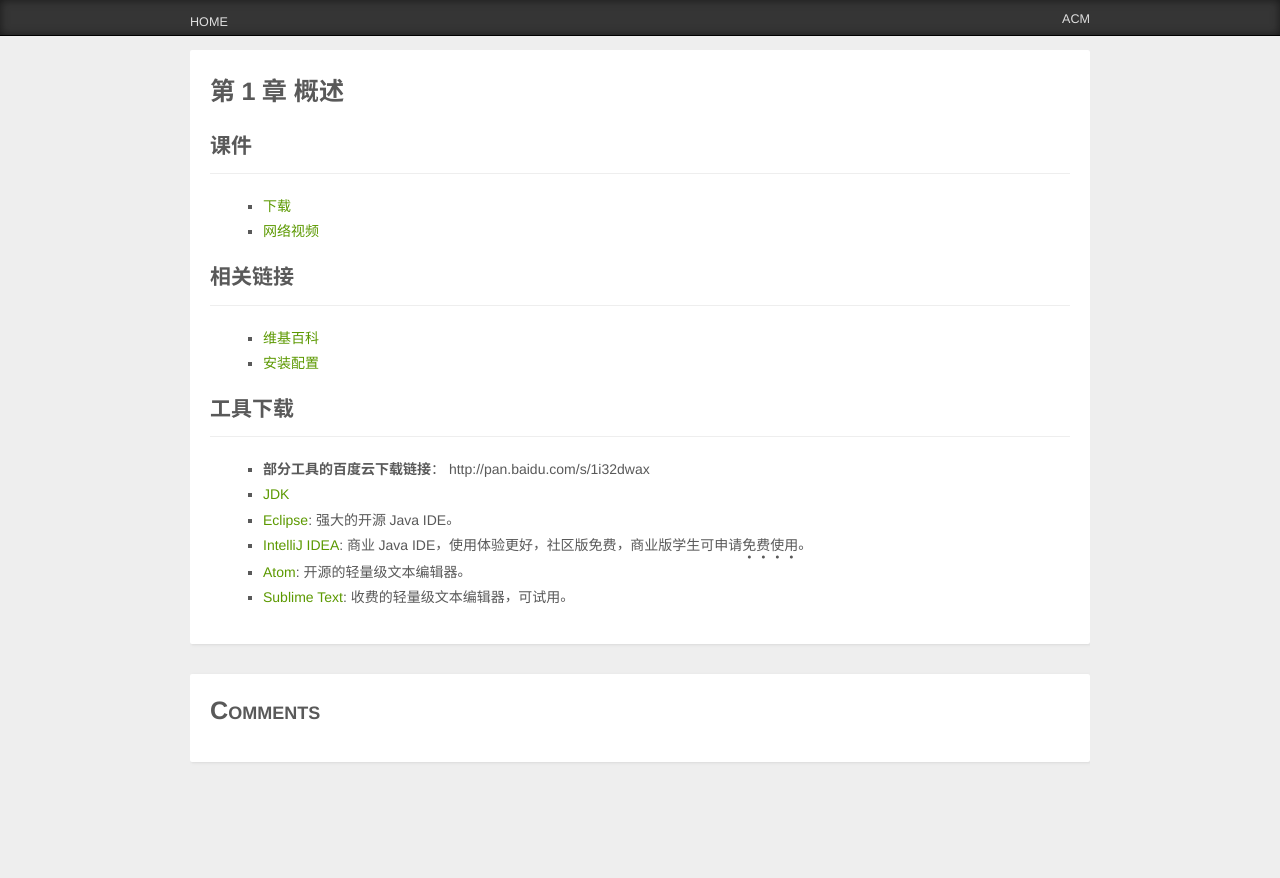
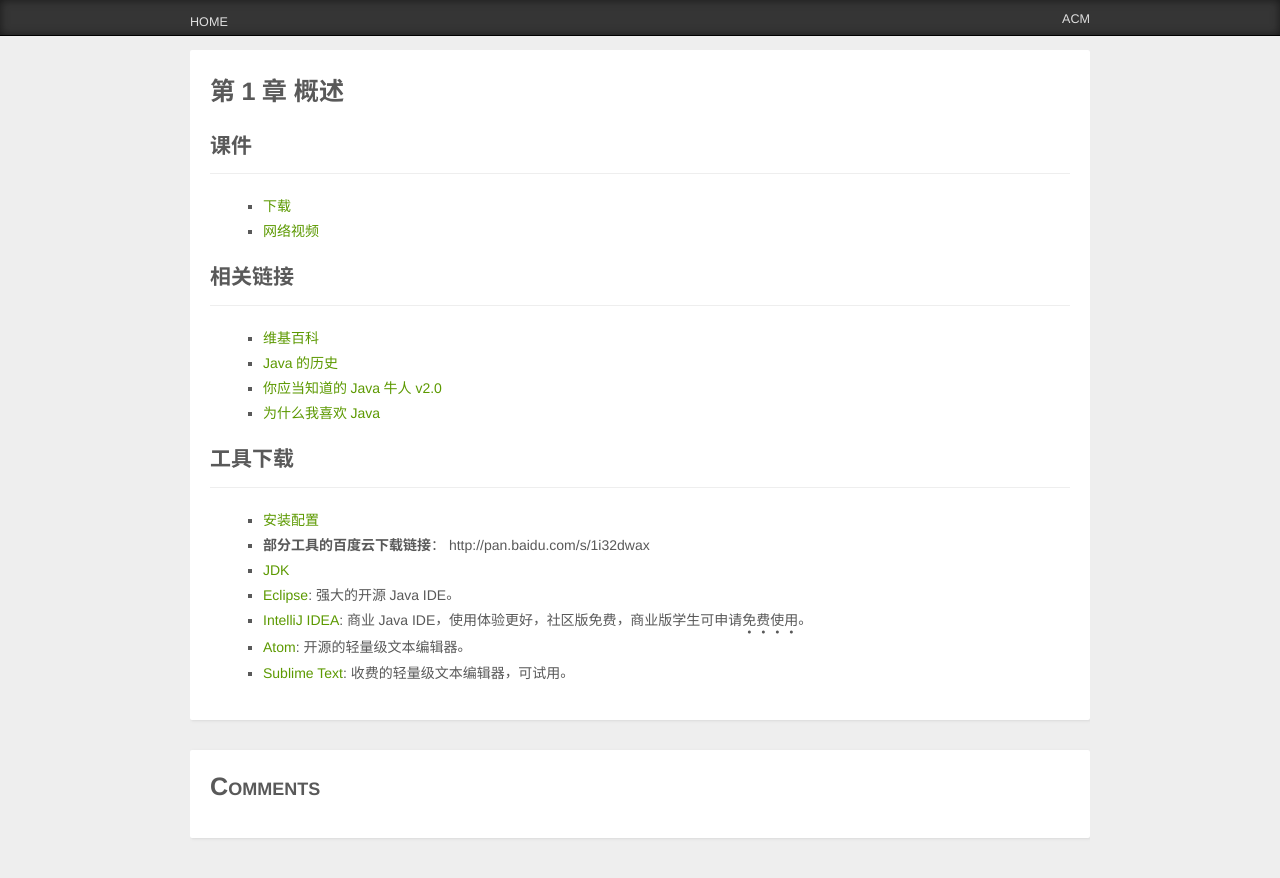
Before and after one commit to zjsu/java, a Jekyll site: the page built from chapters/1/index.md, in a window 1280 px wide. Shown: the top 878 px of the page. Built offline with Jekyll 4.4.1, drawn with Linux system fonts in a browser that asks for light colours; Markdown is read by kramdown in place of the engine named in the settings; comment, search, counter and statistics services are not loaded.

Commit message:
Add some links

```diff
--- a/chapters/1/index.md
+++ b/chapters/1/index.md
@@ -9,10 +9,14 @@ title: 第1章 概述
 ## 相关链接
 
 - [维基百科](https://zh.wikipedia.org/wiki/Java)
-- [安装配置](http://jingyan.baidu.com/article/359911f508c21f57fe030638.html)
+- [Java的历史](http://www.importnew.com/9060.html)
+- [你应当知道的Java牛人 v2.0](http://www.importnew.com/5575.html)
+- [为什么我喜欢Java](http://www.importnew.com/10576.html)
+
 
 ## 工具下载
 
+- [安装配置](http://jingyan.baidu.com/article/359911f508c21f57fe030638.html)
 - **部分工具的百度云下载链接**： http://pan.baidu.com/s/1i32dwax
 - [JDK](http://www.oracle.com/technetwork/java/javase/downloads/jdk8-downloads-2133151.html)
 - [Eclipse](https://eclipse.org/downloads/):  强大的开源Java IDE。
```
Also changed, not shown: index.md (+3 -0 lines).
